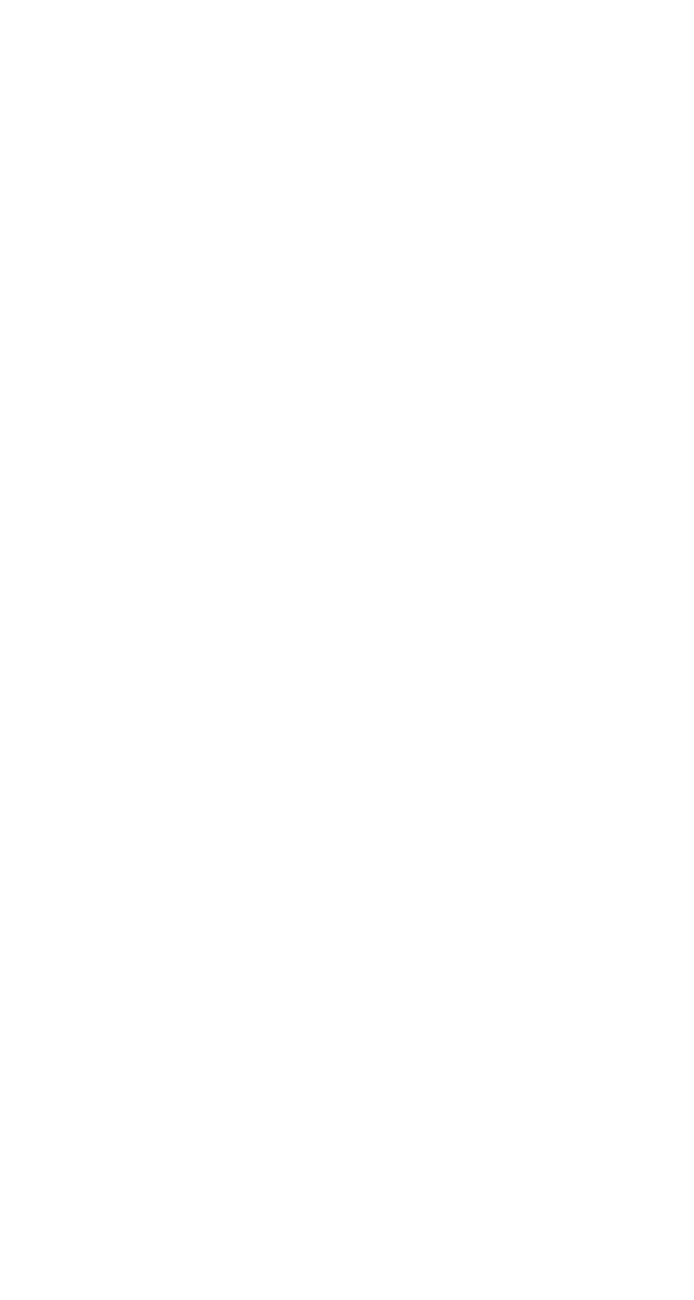
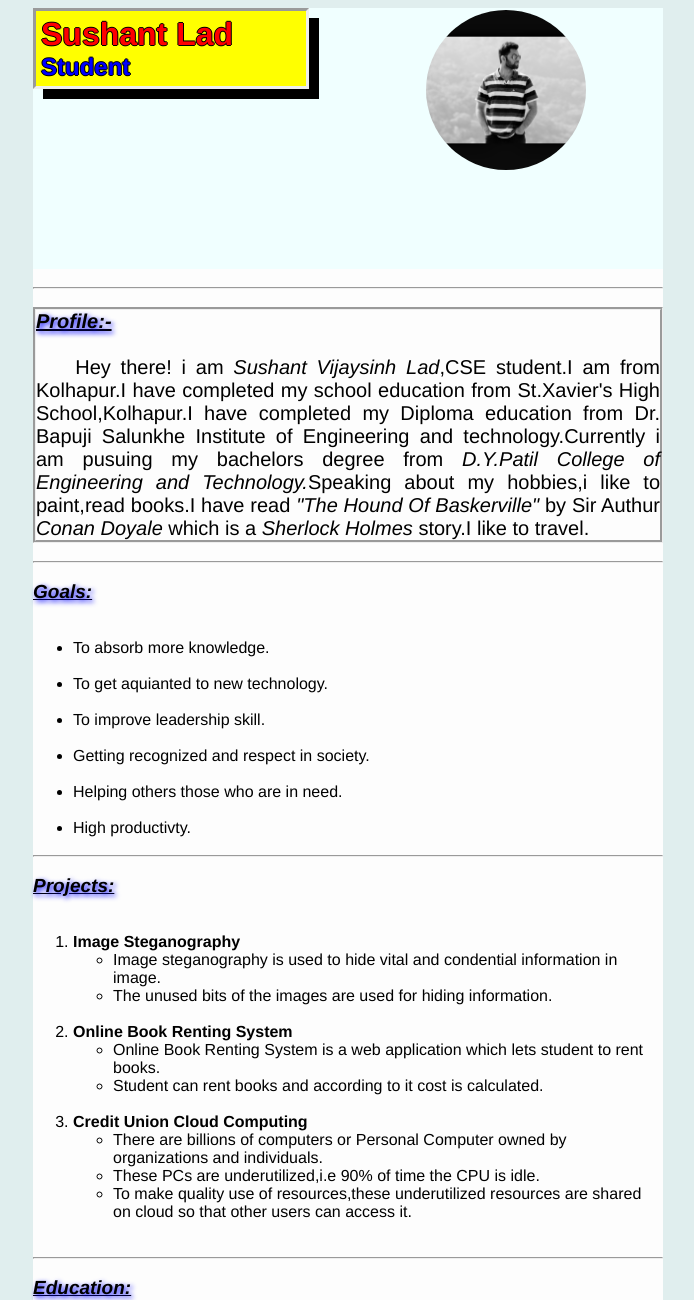
Before and after one commit to sushant14320/personal-portfolio-page, a plain HTML site: page index.html in a window 1280 px wide. Shown: the top 1300 px of the page, without its empty margins (312-1006 px from the left). Before the commit the page ends 800 px from the top, so only its background shows below. Drawn offline with Linux system fonts and the light colour scheme; files whose address does not match are found by name.

Commit message:
pushed the project

```diff
--- a/index.html
+++ b/index.html
@@ -1 +1,127 @@
-<!-- Add your HTML Code here -->
+<!DOCTYPE html>
+<html>
+<head>
+
+    <link href="style.css" type="text/css" rel="stylesheet">
+
+    <title></title>
+
+</head>
+<body>
+<div class="profileBody">
+  <div style="background-color:azure;">
+
+    <div class="border">
+        <h1 style="text-shadow: -1px 0 black, 0 1px black, 1px 0 black, 0 -1px black;">Sushant Lad</h1>
+
+        <h2 style="color: blue; text-shadow: -1px 0 black, 0 1px black, 1px 0 black, 0 -1px black;">Student</h2>
+
+    </div>
+     <img class="img" src="C:\Users\Admin\Desktop\personal-portfolio-page-master\personal-portfolio-page\images\my.jpg" height="160" width="160">
+     <br>
+     <br>
+     <br>
+     <br>
+     <br>
+     <br>
+     <br>
+     <br>
+     <br>
+     <br>
+
+
+
+     </div>
+     <br>
+     <hr>
+     <br>
+     <p style="font-size: 20px; text-align: justify; border-style: groove;"><em><strong style="text-decoration: underline; text-shadow: 2px 2px 5px blue;">Profile:-</strong></em><br><br>&nbsp;&nbsp;&nbsp;&nbsp;Hey there! i am <em>Sushant Vijaysinh Lad</em>,CSE student.I am
+        from Kolhapur.I have completed my school education from St.Xavier's High School,Kolhapur.I have completed my Diploma education from Dr. Bapuji Salunkhe Institute
+        of Engineering and technology.Currently i am pusuing my bachelors degree from <em>D.Y.Patil College of Engineering and Technology.</em>Speaking about my hobbies,i like
+        to paint,read books.I have read <em>"The Hound Of Baskerville"</em> by Sir Authur <em> Conan Doyale</em> which is a <em>Sherlock Holmes</em> story.I like to travel.
+      </p>
+        <br>
+        <hr>
+        <br>
+        <p style="font-size: 19px; "><strong><em style="text-decoration: underline; text-shadow: 2px 2px 5px blue;">Goals:</em></strong></p><br><br>
+          <ul>
+            <li>To absorb more knowledge.</li>
+            <br>
+            <li>To get aquianted to new technology.</li>
+            <br>
+            <li>To improve leadership skill.</li>
+            <br>
+            <li>Getting recognized and respect in society.</li>
+            <br>
+            <li>Helping others those who are in need.</li>
+            <br>
+            <li>High productivty.</li>
+          </ul>
+          <br>
+          <hr>
+          <br>           <!--temporary-->
+
+          <p id="projects" style="font-size: 19px; "><strong><em style="text-decoration: underline; text-shadow: 2px 2px 5px blue;">Projects:</em></strong></p><br><br>
+
+          <ol>
+            <li><b>Image Steganography</b></li>
+          <ul>
+              <li>Image steganography is used to hide vital and condential information in image. </li>
+              <li>The unused bits of the images are used for hiding information.</li>
+          </ul>
+            <br>
+            <li><b>Online Book Renting System</b></li>
+            <ul>
+              <li>Online Book Renting System is a web application which lets student to rent books. </li>
+              <li>Student can rent books and according to it cost is calculated. </li>
+            </ul>
+            <br>
+            <li><b>Credit Union Cloud Computing</b></li>
+            <ul>
+              <li>There are billions of computers or Personal Computer owned by organizations and individuals. </li>
+              <li>These PCs are underutilized,i.e 90% of time the CPU is idle. </li>
+              <li>To make quality use of resources,these underutilized resources are shared on cloud so that other users can access it.
+              </li>
+            </ul>
+            <br>
+          </ol>
+          <br>
+          <hr>
+          <br>
+          <p id="Ed" style="font-size: 19px; "><strong><em style="text-decoration: underline; text-shadow: 2px 2px 5px blue;">Education:</em></strong></p><br><br>
+
+          <b id="EDTECH1">DIPLOMA : CSE</b>    <b id="EDTECH2">BE : PURSUING</b>
+
+          <br>
+          <br>
+          <br>
+          <br>
+          <br>
+          <br>
+          <hr>
+          <br>
+          <div style="background-color: azure;">
+            <br>
+          <p style="font-size: 19px; "><strong><em style="text-decoration: underline; text-shadow: 2px 2px 5px blue;">Contact details:</em></strong></p><br><br>
+            <br>
+            <em><b>You can contact me at:</b></em><br><br>
+
+          <address>
+
+
+            <br>
+        <b><i style="margin-left: 50px; text-decoration: underline overline;">Email:<a href="sushant14320@gmail.com">sushant14320@gmail.com</a></i></b>
+        <br>
+        <br>
+        <b><i style=" margin-left: 50px; text-decoration: underline overline;">Contact number:9975129818</i></b>
+        <br>
+        <br>
+        <b style="margin-left: 50px; text-decoration: underline overline;">github:<a href="https://github.com/sushant14320">https://github.com/sushant14320</a></b>
+
+          </address>
+          <br>
+           </div>
+      </div>
+
+</body>
+</html>
--- a/style.css
+++ b/style.css
@@ -1 +1,73 @@
-/* Add your CSS code here */
+* {
+    font-family: Helvetica, Arial, sans-serif;
+    max-width: 700px;
+    margin: auto;
+
+  }
+
+body {
+      min-width: 450px;
+      background-color: #e0eeee;
+  }
+
+  .profileBody {
+    display: inline-block;
+    background-color: rgb(253, 253, 253);
+    margin-top: 8px;
+    margin-left: 55px;
+    width: 90%;
+    height: 1650px;
+  }
+  h1{
+
+    color:red;
+    left: 50%;
+  }
+
+  .border{
+    width: 260px;
+    padding: 5px;
+    border-style: inset;
+    background-color:yellow;
+    margin: 0;
+    box-shadow: 10px 10px;
+  }
+
+  .img{
+    position: absolute;
+    top: 10px;
+    right: 382px;
+    border-radius : 50%;
+    margin-bottom: 50px;
+
+  }
+
+
+
+
+
+
+#EDTECH1{
+  border: 3px solid;
+  padding: 15px;
+  width: 142px;
+  margin-left: 80px;
+  border-bottom-right-radius: 20px;
+  border-color: red;
+  box-shadow: 10px 10px;
+
+
+
+}
+
+#EDTECH2{
+  border: 3px solid;
+  padding: 15px;
+  width: 142px;
+  margin-left: 130px;
+  border-bottom-right-radius: 20px;
+  border-color: red;
+  box-shadow: 10px 10px;
+
+
+}
```
Also changed, not shown: images/my.jpg (added), 1 other file.
